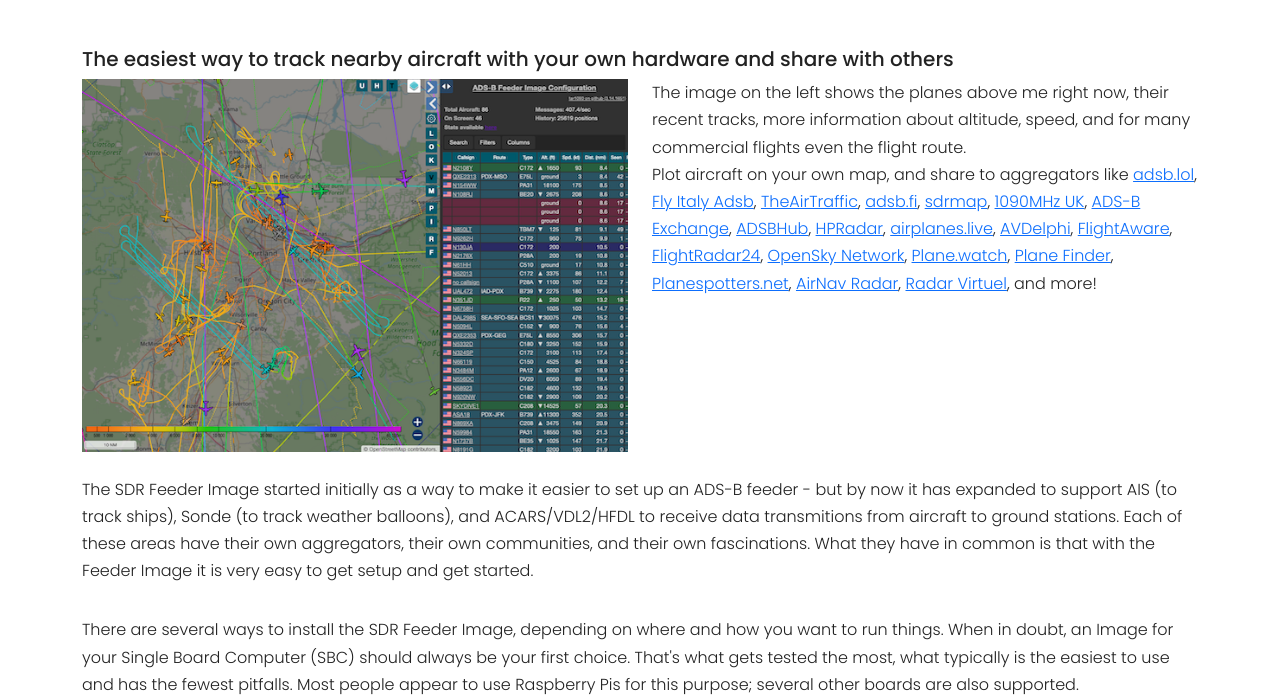
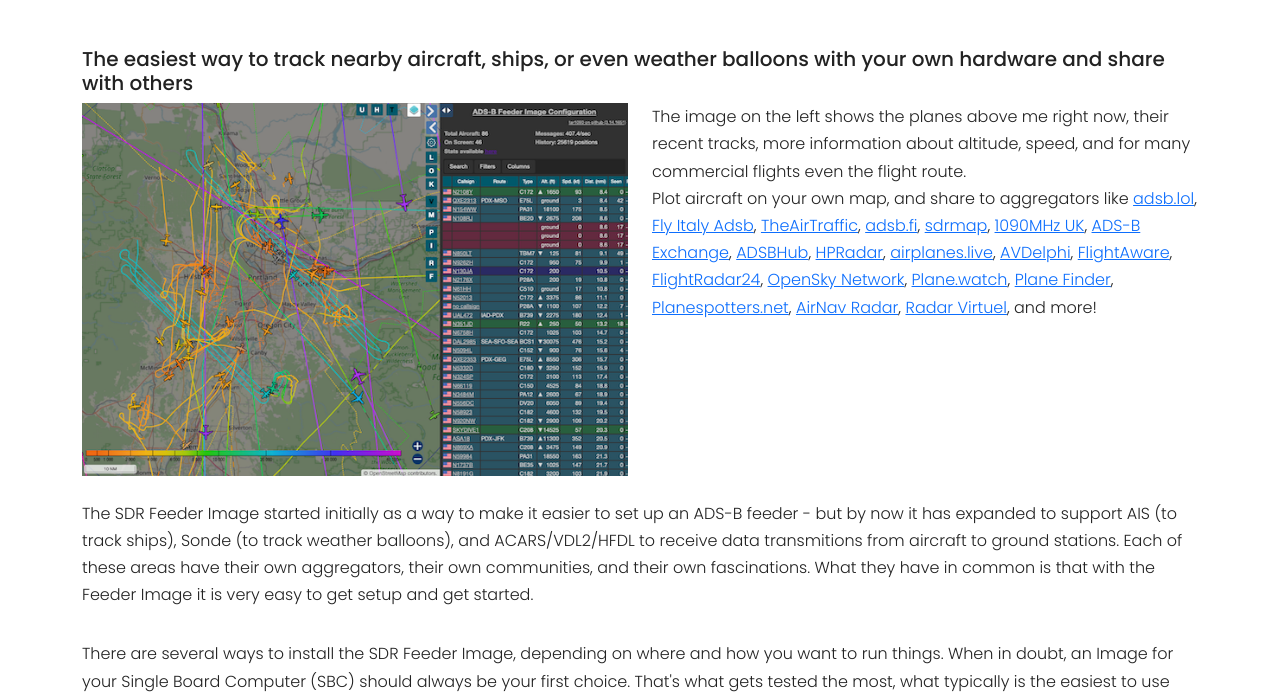
Before and after one commit to adsbim/adsb-im-web, a Flask app: page /home in a window 1280 px wide. Shown: the part 242-940 px from the top of the page. Run offline with Flask 3, Linux system fonts and the light colour scheme.

Commit message:
deal with weird stretching of the image
Signed-off-by: Dirk Hohndel <dirk@hohndel.org>

```diff
--- a/web/templates/home.html
+++ b/web/templates/home.html
@@ -10,10 +10,12 @@
 {% block page_content %}
 <div class="container">
     <div class="row justify-content-center mt-2 mb-1">
-        <h5>The easiest way to track nearby aircraft with your own hardware and share with others</h5>
-        <img class="img-fluid col-xl-6 col-lg-8 col-12 mb-2" src="/static/images/tar1090.png"
-             alt="visualizing local air traffic">
+        <h5>The easiest way to track nearby aircraft, ships, or even weather balloons with your own hardware and share with others</h5>
+        <div class=" ratio-16x9  col-xl-6 col-lg-8 col-12 mb-2">
+        <img class="img-fluid" src="/static/images/tar1090.png"
+             alt="visualizing local air traffic"></div>
         <div class="mb-3 col-xl-6 col-lg-4 col-12">
+            <p>
             The image <span class="d-xs-none d-sm-none d-md-none d-lg-inline">on the left</span><span
                   class="d-lg-none">above</span>
             shows the planes above me right now, their recent tracks, more information about altitude, speed, and for
```
